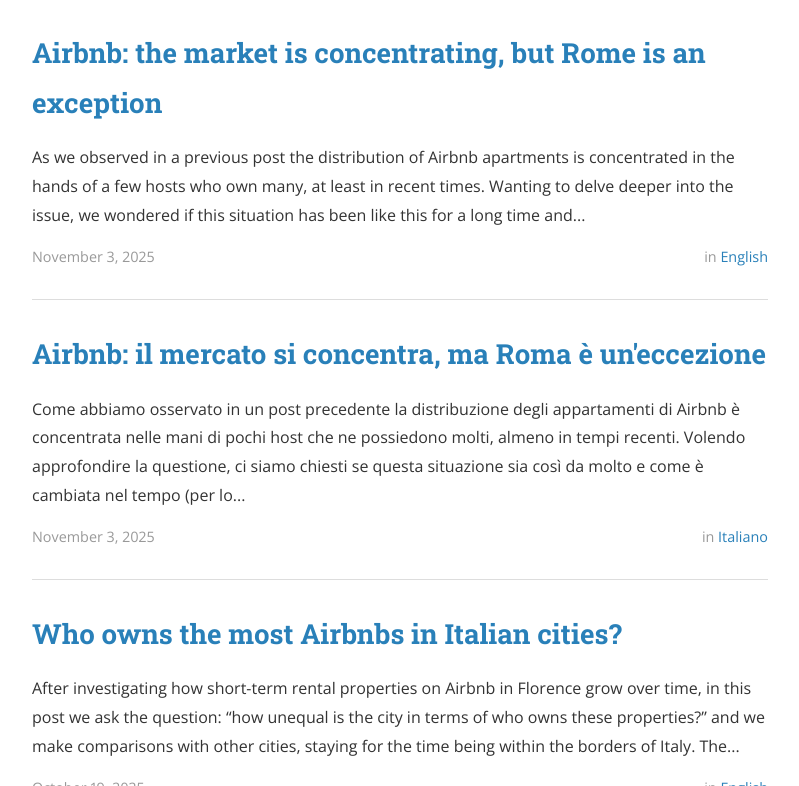
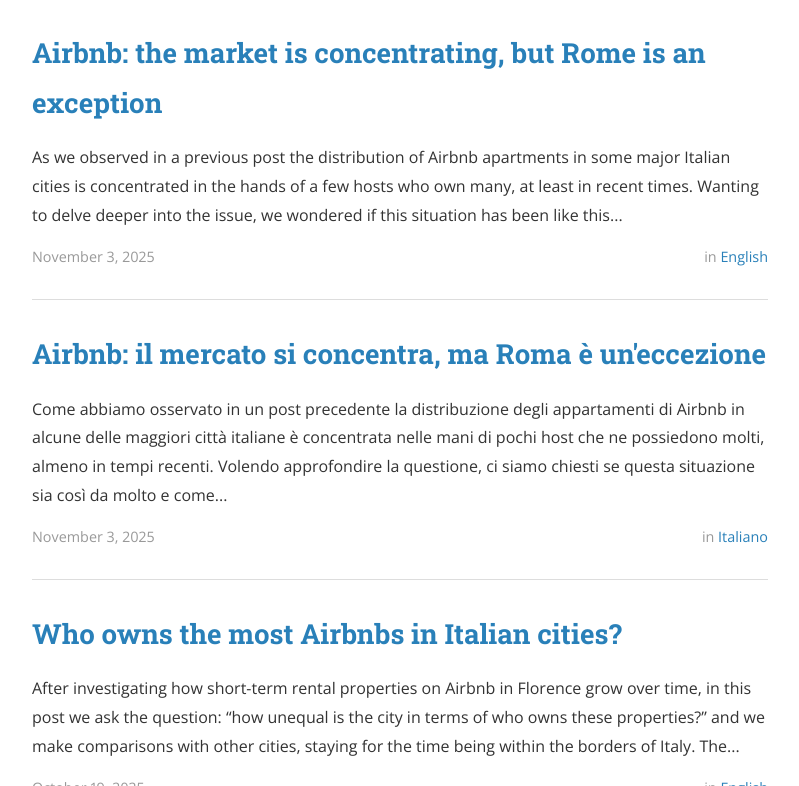
Before and after one commit to bernomone/citybreaking, a Jekyll site: the page built from index.html, in a window 1280 px wide and 900 px high, scrolled down 395 px, cut to the strip 114-900 px from the top of the window. Shown: the whole strip, without its empty margins (240-1039 px from the left). Built offline with Jekyll 4.4.1, drawn with Linux system fonts in a browser that asks for light colours; nearby versions of some CDN libraries; the list of posts is cut into pages by our own code.

Commit message:
specify that this is for italy

```diff
--- a/_posts/2025-11-03-gini-trends-italia.md
+++ b/_posts/2025-11-03-gini-trends-italia.md
@@ -8,7 +8,7 @@
 excerpt: Come è cambiato e come sta cambiando il mercato degli Airbnb
 ---
 
-Come abbiamo osservato in un [post precedente](https://bernomone.github.io/citybreaking/italiano/2025/10/19/gini-italia.html) la distribuzione degli appartamenti di Airbnb è concentrata nelle mani di pochi host che ne possiedono molti, almeno in tempi recenti.
+Come abbiamo osservato in un [post precedente](https://bernomone.github.io/citybreaking/italiano/2025/10/19/gini-italia.html) la distribuzione degli appartamenti di Airbnb in alcune delle maggiori città italiane è concentrata nelle mani di pochi host che ne possiedono molti, almeno in tempi recenti.
 Volendo approfondire la questione, ci siamo chiesti se questa situazione sia così da molto e come è cambiata nel tempo (per lo meno da quando riusciamo ad osservare grazie ai dati raccolti da [Inside Airbnb](https://insideairbnb.com/get-the-data/)).
 
 # L'indice di Gini nel tempo
--- a/_posts/2025-11-03-gini-trends-italiy.md
+++ b/_posts/2025-11-03-gini-trends-italiy.md
@@ -8,7 +8,7 @@
 excerpt: How the Airbnb market has changed and how it is changing
 ---
 
-As we observed in a [previous post](https://bernomone.github.io/citybreaking/italiano/2025/10/19/gini-italia.html) the distribution of Airbnb apartments is concentrated in the hands of a few hosts who own many, at least in recent times.
+As we observed in a [previous post](https://bernomone.github.io/citybreaking/italiano/2025/10/19/gini-italia.html) the distribution of Airbnb apartments in some major Italian cities is concentrated in the hands of a few hosts who own many, at least in recent times.
 Wanting to delve deeper into the issue, we wondered if this situation has been like this for a long time and how it has changed over time (at least since we can observe thanks to data collected by [Inside Airbnb](https://insideairbnb.com/get-the-data/)).
 
 # The Gini index over time
```
